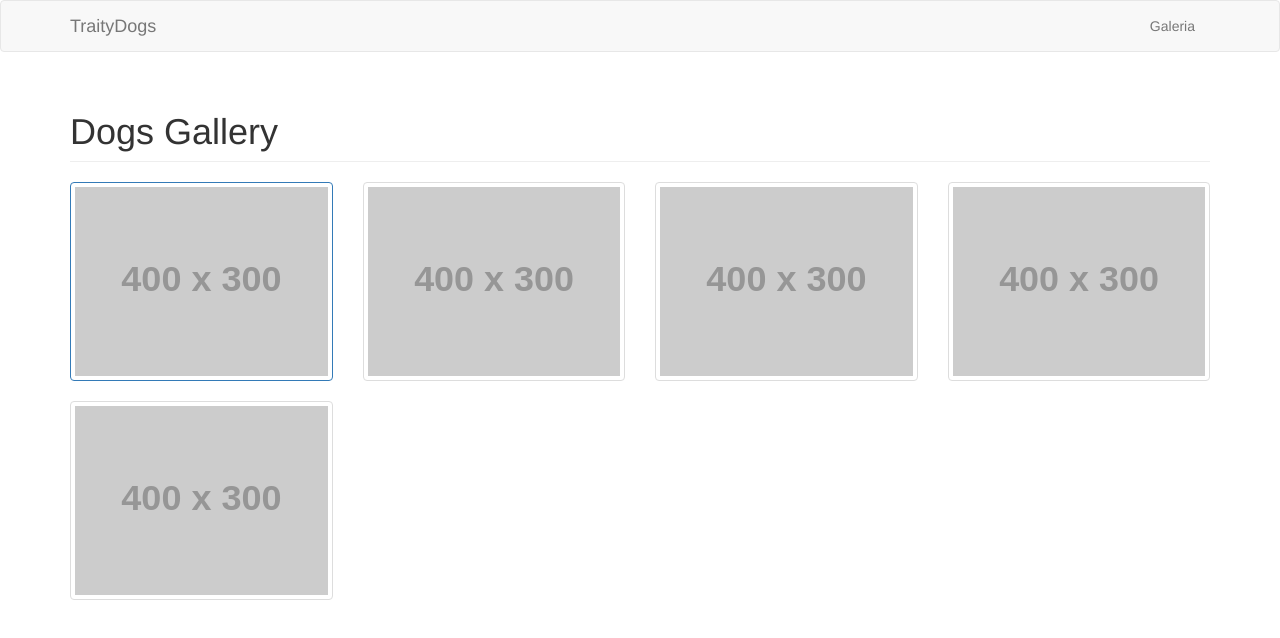
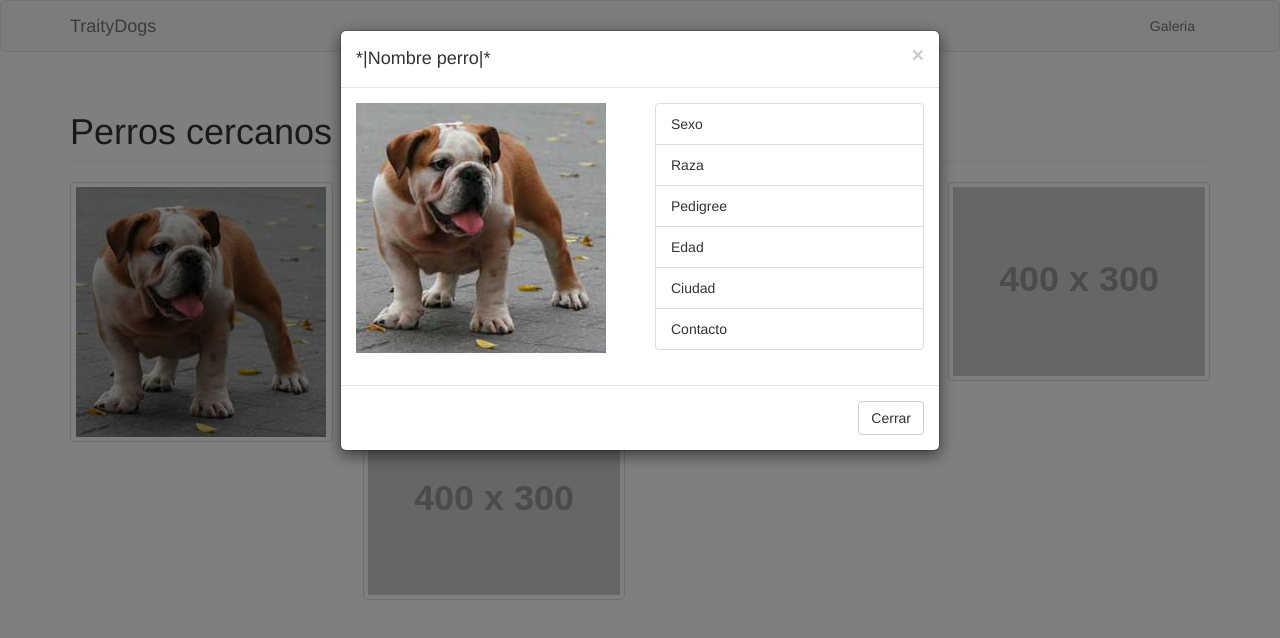
Before and after one commit to rubnvp/traitydogs, a website: page public/index.html in a window 1280 px wide. Both pictures are taken after a click on the link 201 px from the left and 281 px from the top of the page. Drawn offline with nearby package versions, Linux system fonts and the light colour scheme; placeholder pictures from the web are drawn by us.

Commit message:
modal window implemented

```diff
--- a/public/index.html
+++ b/public/index.html
@@ -37,11 +37,11 @@
   <div class="container">
     <div class="row">
       <div class="col-lg-12">
-          <h1 class="page-header">Dogs Gallery</h1>
+          <h1 class="page-header">Perros cercanos a ti</h1>
       </div>
       <div class="col-lg-3 col-md-4 col-xs-6">
           <a class="thumbnail" href="#">
-              <img class="img-responsive" src="http://placehold.it/400x300" alt="">
+              <img class="img-responsive" src="./images/bulldog.jpg" alt="">
           </a>
       </div>
       <div class="col-lg-3 col-md-4 col-xs-6">
@@ -67,6 +67,40 @@
     </div>
   </div>
 
+  <!-- Modal window showDog -->
+  <div id="modalShowDog" class="modal fade" tabindex="-1" role="dialog" aria-labelledby="myModalLabel" aria-hidden="true">
+    <div class="modal-dialog">
+      <div class="modal-content">
+        <div class="modal-header">
+          <button type="button" class="close" data-dismiss="modal" aria-label="Close"><span aria-hidden="true">&times;</span></button>
+          <h4 class="modal-title" id="myModalLabel">*|Nombre perro|*</h4>
+        </div>
+        <div class="modal-body">
+
+            <div class="row">
+              <div class="col-md-6">
+                <img class="img-responsive" src="./images/bulldog.jpg" alt="">
+              </div>
+              <div class="col-md-6">
+                <ul class="list-group">
+                  <li class="list-group-item">Sexo</li>
+                  <li class="list-group-item">Raza</li>
+                  <li class="list-group-item">Pedigree</li>
+                  <li class="list-group-item">Edad</li>
+                  <li class="list-group-item">Ciudad</li>
+                  <li class="list-group-item">Contacto</li>
+                </ul>
+              </div>
+            </div>
+
+        </div>
+        <div class="modal-footer">
+          <button type="button" class="btn btn-default" data-dismiss="modal">Cerrar</button>
+        </div>
+      </div>
+    </div>
+  </div>
+
   <!--JQuery JS-->
   <script type="text/javascript" src="https://cdnjs.cloudflare.com/ajax/libs/jquery/2.1.3/jquery.min.js"></script>
   <!--Bootstrap JS-->
--- a/public/js/traitydogs.js
+++ b/public/js/traitydogs.js
@@ -2,7 +2,7 @@ $(function() {
 
    $('.thumbnail').on('click', function(e) {
       e.preventDefault();
-      alert("hola");
+      $('#modalShowDog').modal('toggle');
    });
 
 
```
Also changed, not shown: public/images/bulldog.jpg (added).
